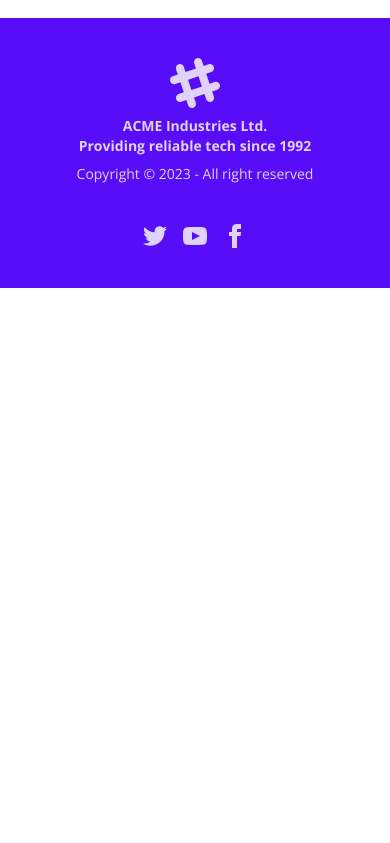
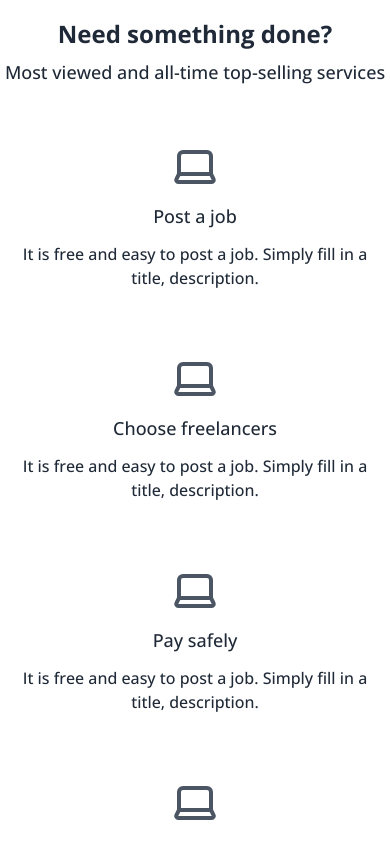
Before and after one commit to ShaplaRani/online-marketplaces-client-rep, a React (Vite) app: page / in a window 390 px wide. Shown: the part 1240-2083 px from the top of the page. Before the commit the page ends 1528 px from the top, so only its background shows below. Built offline with nearby package versions, Linux system fonts and the light colour scheme; no server answers.

Commit message:
added the service section

```diff
--- a/src/Provider/AuthProvider.jsx
+++ b/src/Provider/AuthProvider.jsx
@@ -5,6 +5,7 @@ import PropTypes from 'prop-types';
 import auth from "../firebase/firebase.config";
 import { GithubAuthProvider, GoogleAuthProvider, createUserWithEmailAndPassword,
      onAuthStateChanged, signInWithEmailAndPassword, signInWithPopup, signOut } from "firebase/auth";
+import axios from "axios";
 
 export const AuthContext = createContext(null)
 
@@ -45,10 +46,27 @@ const AuthProvider = ({children}) => {
 
     useEffect(() => {
         const unSubscribe = onAuthStateChanged(auth, currentUser => {
-
+            const userEmail = currentUser?.email || user?.email;
+            const loggedUser = {email:userEmail}
             setUser(currentUser);
             setLoading(false)
             console.log('observing current user inside useEffect of authprovider ', currentUser);
+             //if user exists then issue a token
+             if(currentUser){
+
+                axios.post('http://localhost:5000/jwt', loggedUser,
+                {withCredentials:true})
+                .then(res => {
+                 console.log('token response',res.data);
+                })
+             }
+            //  else{
+            //      axios.post('http://localhost:5000/logout', loggedUser,{withCredentials:true}
+            //      )
+            //      .then(res => {
+            //          console.log(res.data);
+            //      })
+            //  }
         })
         return () =>{
             unSubscribe()
--- a/src/pages/Home/Home/Home.jsx
+++ b/src/pages/Home/Home/Home.jsx
@@ -1,5 +1,6 @@
 import Banner from "../Banner/Banner";
 import Category from "../Category/Category";
+import Service from "../Service/Service";
 
 
 const Home = () => {
@@ -7,6 +8,7 @@ const Home = () => {
         <div>
             <Banner></Banner>
             <Category></Category>
+            <Service></Service>
         </div>
     );
 };
--- /dev/null
+++ b/src/pages/Home/Service/Service.jsx
@@ -0,0 +1,49 @@
+import { LuLaptop } from "react-icons/lu";
+
+const Service = () => {
+    return (
+        <div className="container mx-auto mb-20">
+             <div className="text-center mb-10">
+             <h3 className="font-bold text-2xl mb-2">Need something done?</h3>
+            <p className="font-medium text-lg">Most viewed and all-time top-selling services</p>
+             </div>
+            <div className="grid grid-cols-1 md:grid-cols-2 lg:grid-cols-4 gap-8 ">
+                {/* 1 */}
+                 <div className="text-center p-4 space-y-3">
+                     <div className="flex justify-center">< LuLaptop className="text-5xl text-gray-600">
+                        </LuLaptop></div>
+                    <h2 className="text-lg font-medium">Post a job</h2>
+                    <p className="text-base font-medium">It is free and easy to post a job. Simply fill
+                    in a title, description.</p>
+                 </div>
+                 {/* 2 */}
+                 <div className="text-center p-4 space-y-3">
+                     <div className="flex justify-center">< LuLaptop className="text-5xl text-gray-600">
+                        </LuLaptop></div>
+                    <h2 className="text-lg font-medium">Choose freelancers </h2>
+                    <p className="text-base font-medium">It is free and easy to post a job. Simply fill
+                    in a title, description.</p>
+                 </div>
+                 {/* 3 */}
+                 <div className="text-center p-4 space-y-3">
+                     <div className="flex justify-center">< LuLaptop className="text-5xl text-gray-600">
+                        </LuLaptop></div>
+                    <h2 className="text-lg font-medium">Pay safely </h2>
+                    <p className="text-base font-medium">It is free and easy to post a job. Simply fill
+                    in a title, description.</p>
+                 </div>
+                 {/* 4 */}
+                 <div className="text-center p-4 space-y-3">
+                     <div className="flex justify-center">< LuLaptop className="text-5xl text-gray-600">
+                        </LuLaptop></div>
+                    <h2 className="text-lg font-medium">We’re here to help</h2>
+                    <p className="text-base font-medium">It is free and easy to post a job. Simply fill
+                    in a title, description.</p>
+                 </div>
+
+            </div>
+        </div>
+    );
+};
+
+export default Service;
--- a/src/pages/MyBids/Mybids.jsx
+++ b/src/pages/MyBids/Mybids.jsx
@@ -5,6 +5,7 @@ import useAuth from "../../hooks/useAuth";
 const Mybids = () => {
     const {user} = useAuth();
      const [bidJobs, setBidJobs] = useState([]);
+     const [isTrue, setIsTrue] = useState(null)
     const url = `http://localhost:5000/api/user-email?email=${user?.email}`
 
     useEffect(() => {
@@ -42,7 +43,11 @@ const Mybids = () => {
                             <td>{job.status}</td>
                             <th className=" border text-lg">
                                 {
-                                  job.status == 'in progress' ? <button disabled={false} >Complete</button> :
+                                  job.status == 'in progress' ?
+                                   <button disabled={false}
+                                    onClick={() => setIsTrue(true)}
+                                    className={isTrue?'hidden':''}
+                                     >Complete</button> :
                                    <button disabled ={true} className="py-1 px-2 rounded-lg">Complete</button>
                                 }
                             </th>
--- a/src/pages/Request/BidRequest.jsx
+++ b/src/pages/Request/BidRequest.jsx
@@ -7,6 +7,7 @@ import Swal from "sweetalert2";
 const BidRequest = () => {
     const {user} = useAuth();
     const [bidJobs, setBidJobs] = useState([]);
+    const [isTrue, setIsTrue] = useState(null)
    const url = `http://localhost:5000/api/buyer-email?email=${user?.email}`
 
    useEffect(() => {
@@ -28,7 +29,7 @@ const BidRequest = () => {
         })
         .then(res => res.json())
         .then(data => {
-            console.log('data',data);
+           // console.log('data',data);
             if(data.modifiedCount > 0) {
                 //update state
                 Swal.fire({
@@ -37,17 +38,50 @@ const BidRequest = () => {
                     icon: 'success',
                     confirmButtonText: 'Cool'
                 })
-                const remaining = bidJobs.filter(booking => booking._id != id);
-                 const updated =  bidJobs.find( booking => booking._id == id);
+                const remaining = bidJobs.filter(job => job._id != id);
+                 const updated =  bidJobs.find( job => job._id == id);
                  updated.status = "in progress";
 
                 const newJobs = [updated, ...remaining];
+
                 setBidJobs(newJobs);
+                setIsTrue(true);
             }
         })
    }
 
+   const handleReject = (id) => {
+    console.log(id);
+    fetch(`http://localhost:5000/api/buyer-email/${id}`,{
+        method:'PATCH',
+        headers: {
+            'content-type' : 'application/json'
+        },
+        body: JSON.stringify({status: "canceled"})
+    })
+    .then(res => res.json())
+    .then(data => {
+        //console.log('data',data);
+        if(data.modifiedCount > 0) {
+            //update state
+            Swal.fire({
+                title: 'Success!',
+                text: 'Job Status Update Successfully',
+                icon: 'success',
+                confirmButtonText: 'Cool'
+            })
+            const remaining = bidJobs.filter(job => job._id !== id);
+             const updated =  bidJobs.find( job => job._id === id);
+             updated.status = "canceled";
 
+            const newJobs = [updated, ...remaining];
+            console.log('new', newJobs);
+            setBidJobs(newJobs);
+            setIsTrue(true);
+
+        }
+    })
+}
 
    console.log(bidJobs);
     return (
@@ -66,6 +100,7 @@ const BidRequest = () => {
                         <th>Status</th>
                         <th>Accept</th>
                         <th>Reject</th>
+                        <th>ID</th>
                     </tr>
                 </thead>
                 <tbody>
@@ -76,8 +111,12 @@ const BidRequest = () => {
                             <td>{job.buyerEmail}</td>
                             <td>{job.date}</td>
                             <td>{job.status}</td>
-                            <th><button onClick={() =>handleAccept(job._id)} className="">Accept</button></th>
-                            <th><button>Reject</button></th>
+                            <th><button onClick={() =>handleAccept(job._id)}
+                           >Accept</button></th>
+
+                            <th><button onClick={() =>handleReject(job._id)}
+                             >Reject</button></th>
+                            <td>{job._id}</td>
                         </tr>)
                     }
 
```
